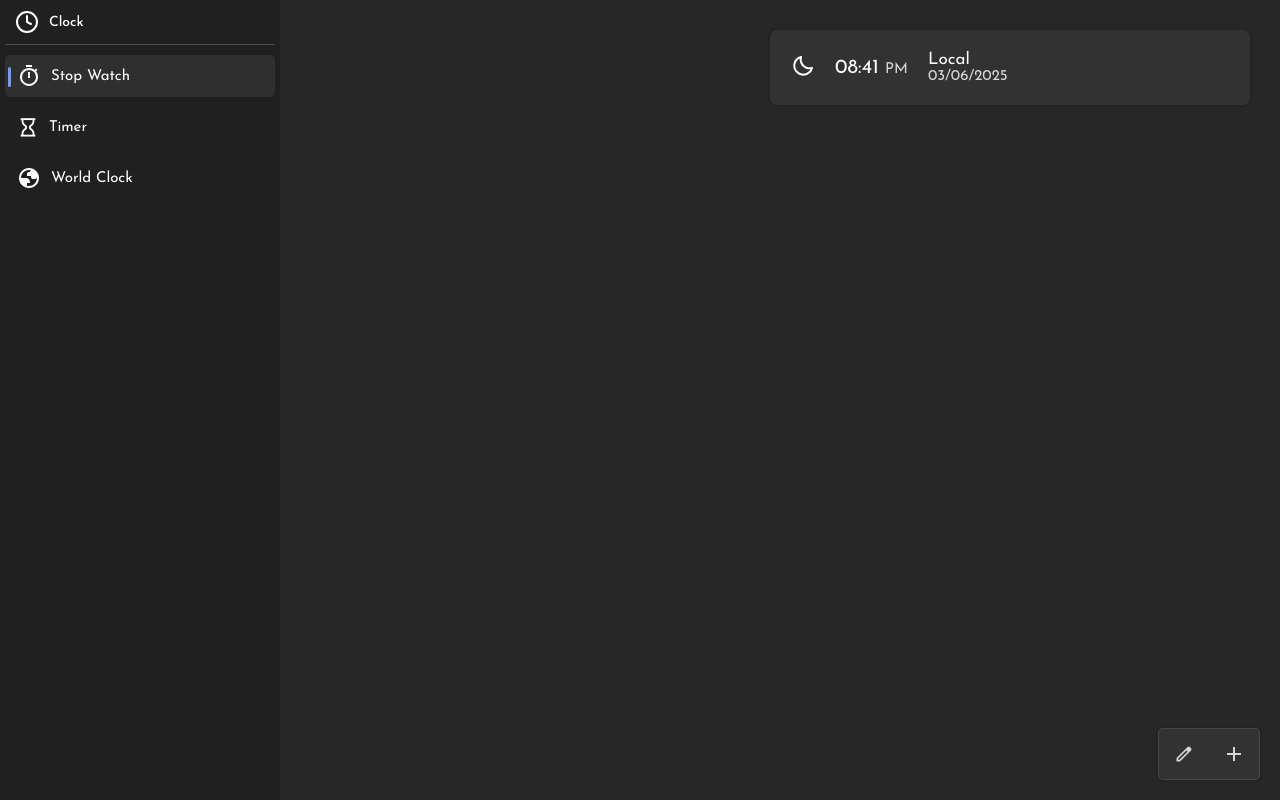
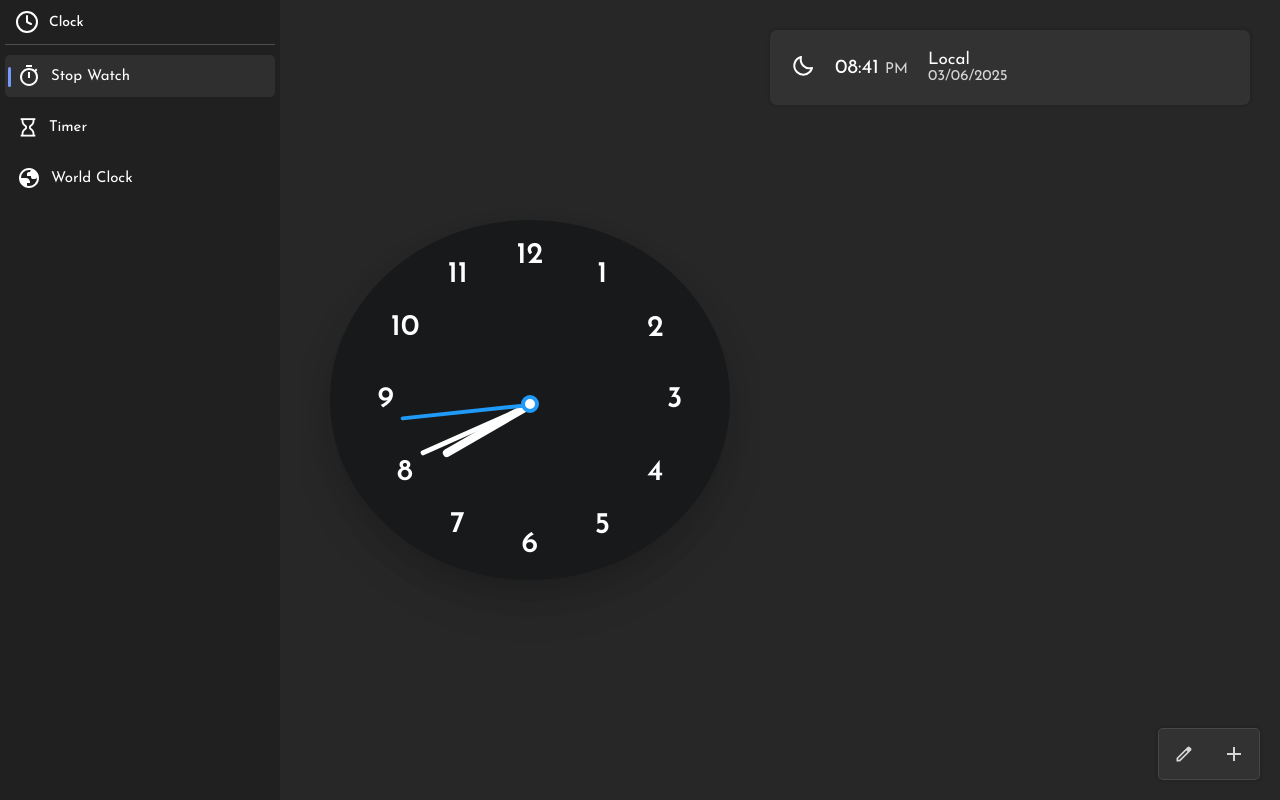
Before and after one commit to AliAdel78-Sa/ClockApp, a website built with Vite: page index.html in a window 1280 px wide. Built offline with nearby package versions, Linux system fonts and the light colour scheme; files whose address does not match are found by name.

Commit message:
Added All Main Logic Of Analog Clock

```diff
--- a/index.html
+++ b/index.html
@@ -118,7 +118,27 @@
 			</section>
 			<section data-link="WorldClock" class="page world-clock active">
 				<main>
-					<!-- World Clock here -->
+					<div class="container">
+						<div class="clock">
+							<label style="--i: 1"><span>1</span></label>
+							<label style="--i: 2"><span>2</span></label>
+							<label style="--i: 3"><span>3</span></label>
+							<label style="--i: 4"><span>4</span></label>
+							<label style="--i: 5"><span>5</span></label>
+							<label style="--i: 6"><span>6</span></label>
+							<label style="--i: 7"><span>7</span></label>
+							<label style="--i: 8"><span>8</span></label>
+							<label style="--i: 9"><span>9</span></label>
+							<label style="--i: 10"><span>10</span></label>
+							<label style="--i: 11"><span>11</span></label>
+							<label style="--i: 12"><span>12</span></label>
+							<div class="indicator">
+								<span class="hand hour"></span>
+								<span class="hand minute"></span>
+								<span class="hand second"></span>
+							</div>
+						</div>
+					</div>
 				</main>
 				<aside timeZones></aside>
 				<div class="buttons-container">
--- a/src/modules/elements.ts
+++ b/src/modules/elements.ts
@@ -28,5 +28,8 @@ const elements = {
 	locationInput: $("#location-input") as HTMLInputElement,
 	locations: $(".locations"),
 	timeZones: $("[timeZones]"),
+	hourHand: $(".hour"),
+	minuteHand: $(".minute"),
+	secondHand: $(".second"),
 };
 export default elements;
--- a/src/pages/world-clock.ts
+++ b/src/pages/world-clock.ts
@@ -192,3 +192,17 @@ function getUserLocalTime(): cleanedTimeZone {
 }
 updateTimeZones();
 intervalid = window.setInterval(updateTimeZones, 30 * 1000);
+const updateTime = () => {
+	let date = new Date();
+	elements.secondHand.style.transform = `rotate(${
+		(date.getSeconds() / 60) * 360
+	}deg)`;
+	elements.minuteHand.style.transform = `rotate(${
+		(date.getMinutes() / 60) * 360
+	}deg)`;
+	elements.hourHand.style.transform = `rotate(${
+		(date.getHours() / 12) * 360
+	}deg)`;
+};
+setInterval(updateTime, 1000);
+updateTime();
--- a/src/scss/components/_world-clock.scss
+++ b/src/scss/components/_world-clock.scss
@@ -4,7 +4,11 @@
 	display: grid;
 	grid-template-columns: 1fr 500px;
 	position: relative;
-
+	main {
+		display: flex;
+		justify-content: center;
+		padding: 200px;
+	}
 	.buttons-container {
 		position: fixed;
 		bottom: 20px;
@@ -186,3 +190,87 @@
 		}
 	}
 }
+
+body {
+	--primary-color: #242526;
+	--white-color: #18191a;
+	--black-color: #fff;
+	--red-color: #209af8;
+}
+.container {
+	display: flex;
+	flex-direction: column;
+	align-items: center;
+	gap: 60px;
+}
+.container .clock {
+	display: flex;
+	height: 400px;
+	width: 400px;
+	border-radius: 50%;
+	align-items: center;
+	justify-content: center;
+	background: var(--white-color);
+	box-shadow: 0 15px 25px rgba(0, 0, 0, 0.1), 0 25px 45px rgba(0, 0, 0, 0.1);
+	position: relative;
+}
+.clock label {
+	position: absolute;
+	inset: 20px;
+	text-align: center;
+	transform: rotate(calc(var(--i) * (360deg / 12)));
+}
+.clock label span {
+	display: inline-block;
+	font-size: 30px;
+	font-weight: 600;
+	color: var(--black-color);
+	transform: rotate(calc(var(--i) * (-360deg / 12)));
+}
+.container .indicator {
+	position: absolute;
+	height: 10px;
+	width: 10px;
+	display: flex;
+	justify-content: center;
+}
+.indicator::before {
+	content: "";
+	position: absolute;
+	height: 100%;
+	width: 100%;
+	border-radius: 50%;
+	z-index: 100;
+	background: var(--black-color);
+	border: 4px solid var(--red-color);
+}
+.indicator .hand {
+	position: absolute;
+	height: 130px;
+	width: 4px;
+	bottom: 0;
+	border-radius: 25px;
+	transform-origin: bottom;
+	background: var(--red-color);
+}
+.hand.minute {
+	height: 120px;
+	width: 5px;
+	background: var(--black-color);
+}
+.hand.hour {
+	height: 100px;
+	width: 8px;
+	background: var(--black-color);
+}
+.mode-switch {
+	padding: 10px 20px;
+	border-radius: 8px;
+	font-size: 22px;
+	font-weight: 400;
+	display: inline-block;
+	color: var(--white-color);
+	background: var(--black-color);
+	box-shadow: 0 5px 10px rgba(0, 0, 0, 0.1);
+	cursor: pointer;
+}
```
